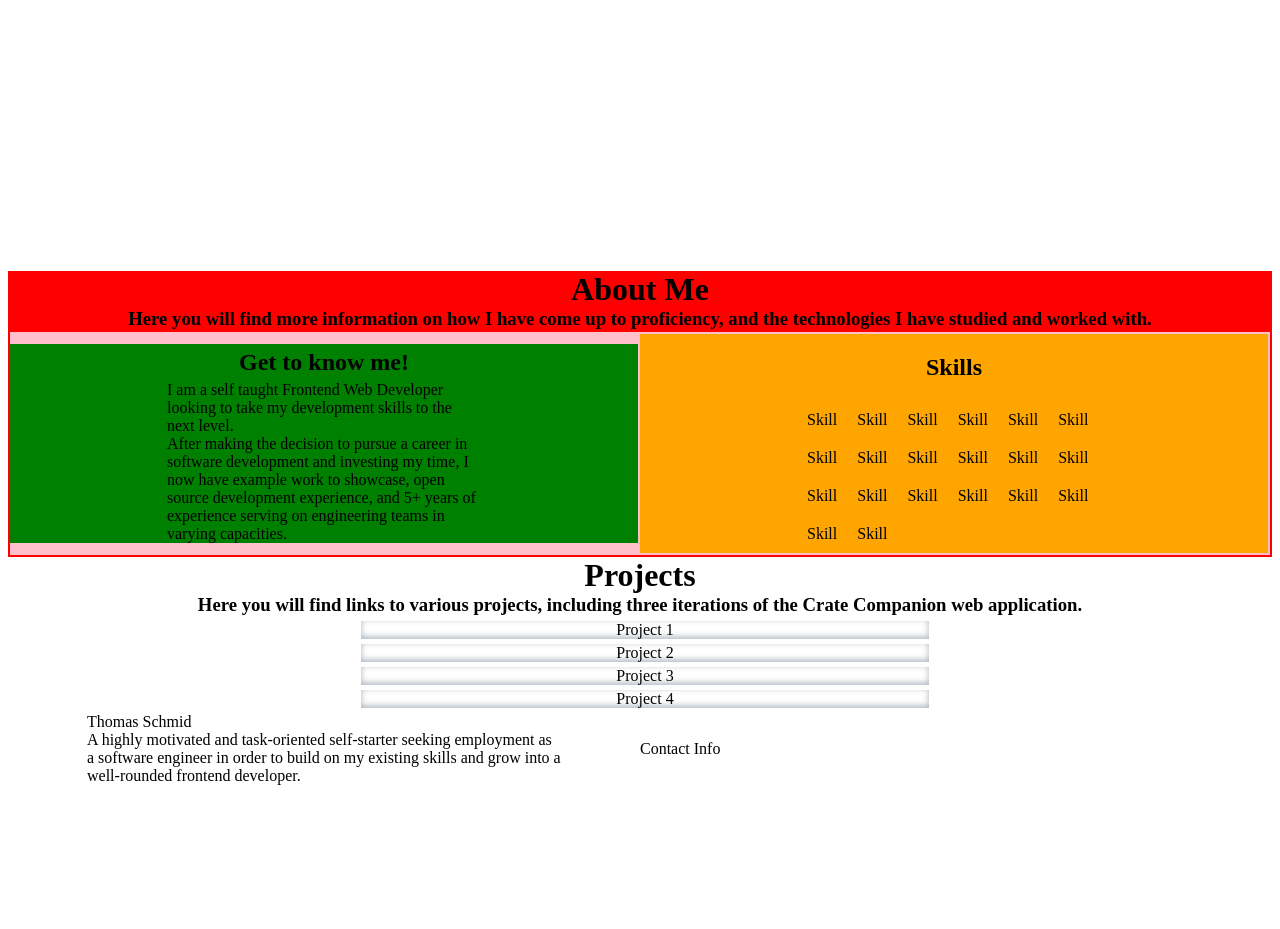
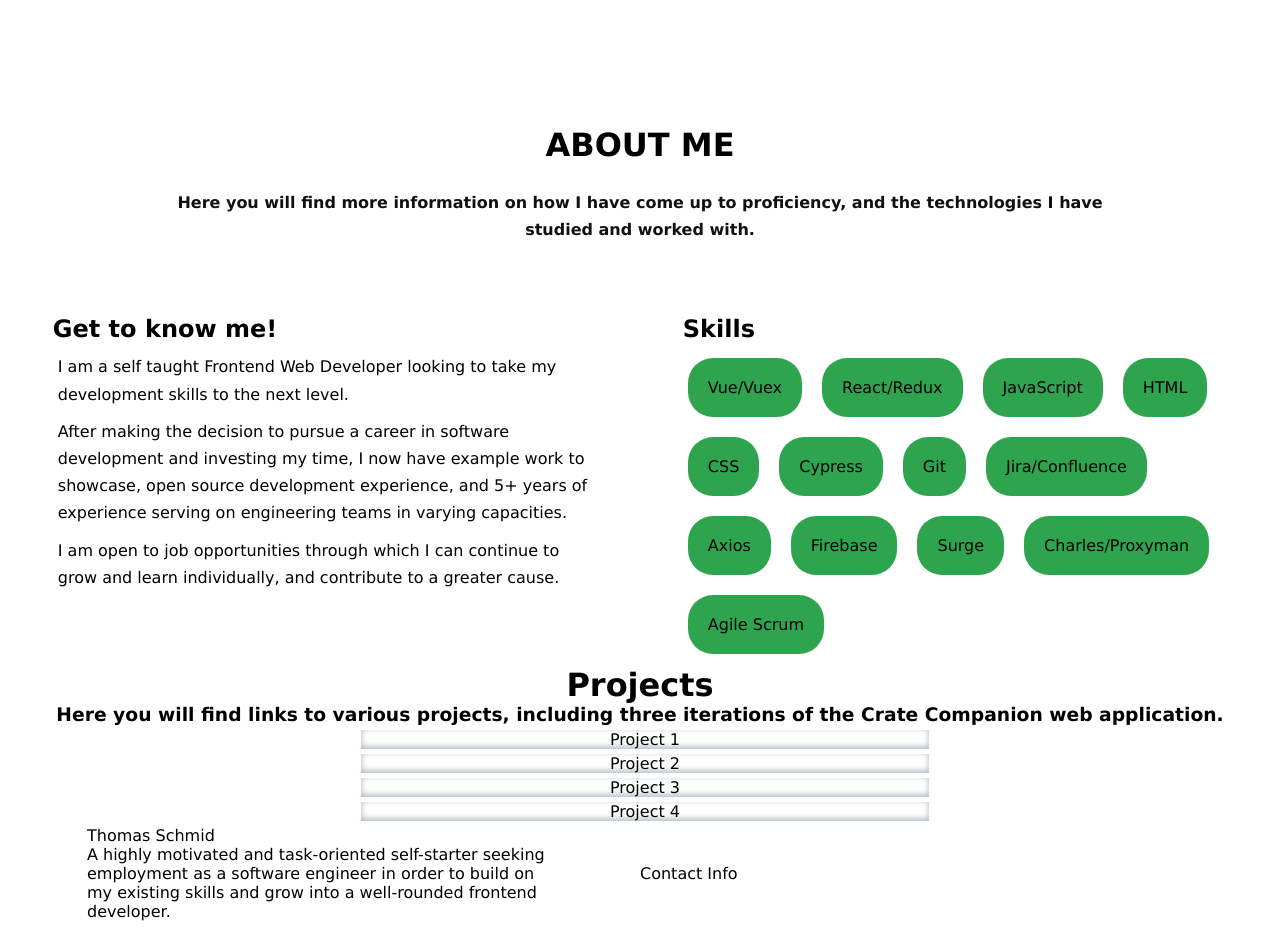
Before and after one commit to TommySchmid/website_portfolio, a Vue app: page / in a window 1280 px wide. Shown: the part 880-1809 px from the top of the page. Before the commit the page ends 1673 px from the top, so only its background shows below. Built offline with nearby package versions, Linux system fonts and the light colour scheme.

Commit message:
About component styling

```diff
--- a/src/App.vue
+++ b/src/App.vue
@@ -1,5 +1,5 @@
 <template>
-  <div>
+  <div className="font">
     <MenuBar />
     <Home />
     <About />
@@ -28,4 +28,7 @@ export default {
 </script>
 
 <style>
+.font {
+  font-family: "Verdana";
+}
 </style>
--- a/src/components/About.vue
+++ b/src/components/About.vue
@@ -1,42 +1,38 @@
 <template>
   <div className="aboutContainer">
-    <h1>About Me</h1>
-    <h3>Here you will find more information on how I have come up to proficiency, and the technologies I have studied and worked with.</h3>
+    <h1>ABOUT ME</h1>
+    <h4>Here you will find more information on how I have come up to proficiency, and the technologies I have studied and worked with.</h4>
     <div className="aboutSubContainer">
       <div className="GTNMContainer">
-        <h2>Get to know me!</h2>
         <div className="info">
+          <h2>Get to know me!</h2>
           <div>
             I am a self taught Frontend Web Developer looking to take my development skills to the next level.
           </div>
           <div>
             After making the decision to pursue a career in software development and investing my time, I now have example work to showcase, open source development experience, and 5+ years of experience serving on engineering teams in varying capacities.
           </div>
+          <div>
+            I am open to job opportunities through which I can continue to grow and learn individually, and contribute to a greater cause.
+          </div>
         </div>
       </div>
       <div className="skillsContainer">
         <h2>Skills</h2>
         <div className="skillsListContainer">
-          <div>Skill</div>
-          <div>Skill</div>
-          <div>Skill</div>
-          <div>Skill</div>
-          <div>Skill</div>
-          <div>Skill</div>
-          <div>Skill</div>
-          <div>Skill</div>
-          <div>Skill</div>
-          <div>Skill</div>
-          <div>Skill</div>
-          <div>Skill</div>
-          <div>Skill</div>
-          <div>Skill</div>
-          <div>Skill</div>
-          <div>Skill</div>
-          <div>Skill</div>
-          <div>Skill</div>
-          <div>Skill</div>
-          <div>Skill</div>
+          <div>Vue/Vuex</div>
+          <div>React/Redux</div>
+          <div>JavaScript</div>
+          <div>HTML</div>
+          <div>CSS</div>
+          <div>Cypress</div>
+          <div>Git</div>
+          <div>Jira/Confluence</div>
+          <div>Axios</div>
+          <div>Firebase</div>
+          <div>Surge</div>
+          <div>Charles/Proxyman</div>
+          <div>Agile Scrum</div>
         </div>
       </div>
     </div>
@@ -55,51 +51,54 @@
   flex-direction: column;
   margin: auto;
   width: 100%;
-  background-color: red;
 }
 
 .aboutContainer h1 {
-  margin: auto;
+  margin: 0px auto 25px;
 }
 
-.aboutContainer h3 {
-  margin: auto;
+.aboutContainer h4 {
+  margin: 0px auto 65px;
+  width: 75%;
+  line-height: 1.7;
+  text-align: center;
+  color: rgb(17, 17, 17)
 }
 
 .aboutSubContainer {
   display: flex;
   flex-direction: row;
-  background-color: pink;
   margin: 2px;
 }
 
 .GTNMContainer {
-  margin: auto;
+  margin: 0px 3%;
   width: 50%;
-  text-align: left;
-  background-color: green;
 }
 
 .GTNMContainer h2 {
   margin: 5px;
-  text-align: center;
+  text-align: left;
 }
 
 .info {
   text-align: left;
-  width: 50%;
   margin: auto;
 }
 
+.info div {
+  margin: 10px;
+  line-height: 1.7;
+}
+
 .skillsContainer {
-  margin: auto;
+  margin: 0px 3%;
   width: 50%;
-  background-color: orange;
-  margin: 2px;
 }
 
 .skillsContainer h2 {
-  text-align: center;
+  margin: 5px;
+  text-align: left;
 }
 
 .skillsListContainer {
@@ -107,11 +106,13 @@
   display: flex;
   flex-direction: row;
   flex-wrap: wrap;
-  width: 50%;
 }
 
 .skillsListContainer div {
   margin: 10px;
+  border-radius: 25px;
+  background: #2ea44f;
+  padding: 20px;
 }
 
 </style>
--- a/src/components/Home.vue
+++ b/src/components/Home.vue
@@ -23,24 +23,23 @@
 
 .homeContainer h1 {
   margin: 245px auto 20px;
-  font-family: "Verdana";
   font-size: 45px;
   color: rgb(17, 17, 17)
 }
 
 .homeContainer div {
   width: 65%;
+  line-height: 1.7;
   font-size: 20px;
   margin: 25px auto 35px;
   text-align: center;
-  font-family: "Verdana";
   color: rgb(17, 17, 17)
 }
 
 .button-3 {
   width: 35%;
   height: 55px;
-  margin: 45px auto 500px;
+  margin: 45px auto 325px;
 
   appearance: none;
   background-color: #2ea44f;
@@ -56,7 +55,6 @@
   font-weight: 600;
   line-height: 20px;
   padding: 6px 16px;
-  position: relative;
   text-align: center;
   text-decoration: none;
   user-select: none;
--- a/src/components/MenuBar.vue
+++ b/src/components/MenuBar.vue
@@ -46,7 +46,6 @@ img {
 
 .pictureContainer div {
   margin: 5px;
-  font-family: "Verdana";
 }
 
 
@@ -59,14 +58,13 @@ img {
 
 .navContainer div {
   margin: 0px 30px;
-  font-family: "Verdana";
   font-weight: bold;
   font-size: 15px;
   transition: 0.3s;
 }
 
 .navContainer div:hover {
-  color: rgb(0, 180, 0);
+  color: #2ea44f;
 }
 
 </style>
```
